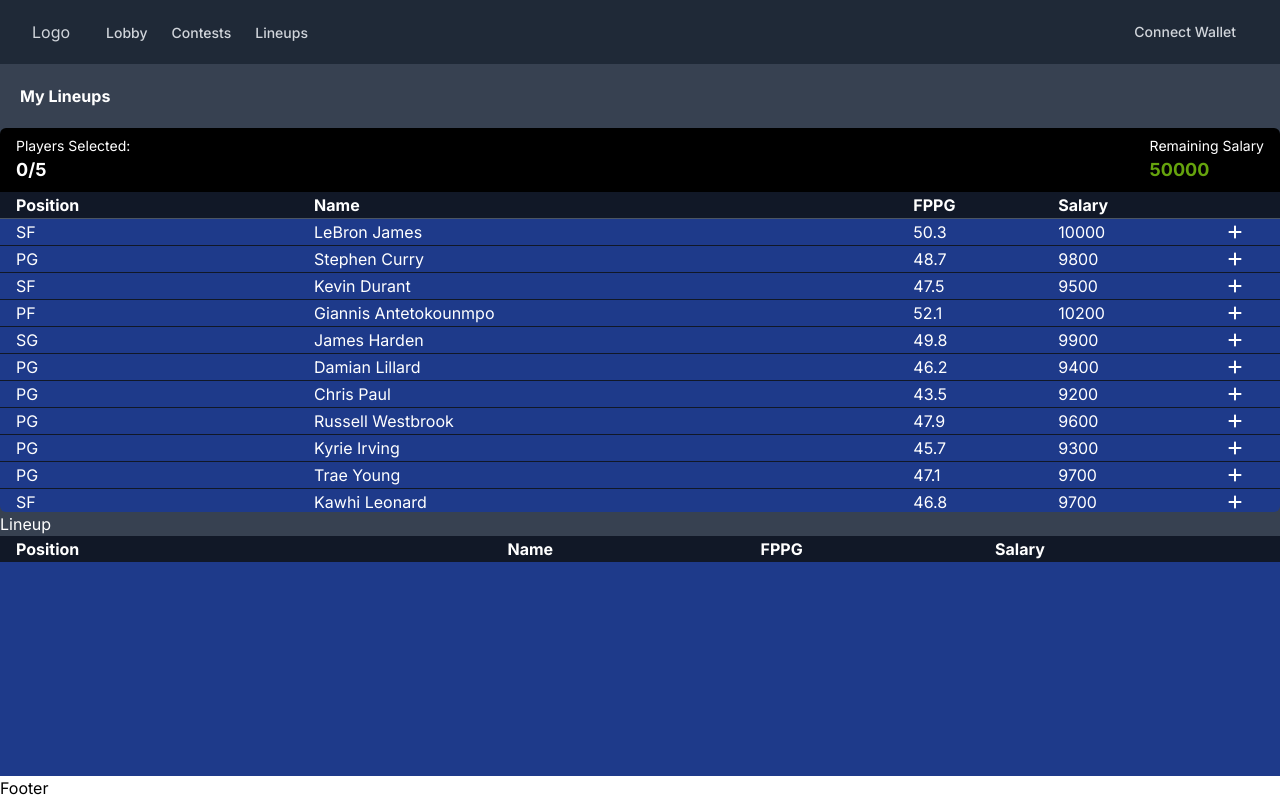
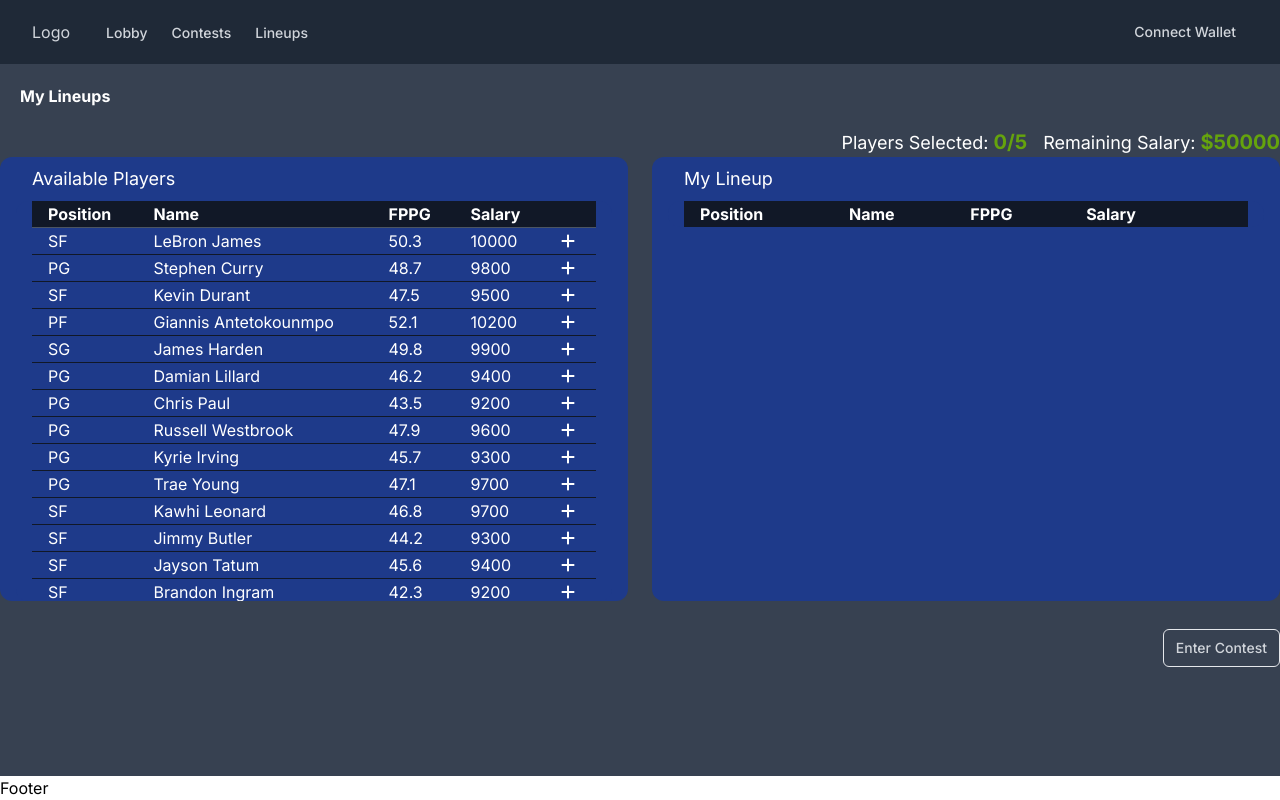
Before and after one commit to stallionStake/Stallion-Frontend, a Next.js app: page /lineups in a window 1280 px wide. Built offline with nearby package versions, Linux system fonts and the light colour scheme.

Commit message:
updated table

```diff
--- a/src/app/lineups/page.jsx
+++ b/src/app/lineups/page.jsx
@@ -1,6 +1,4 @@
 import PlayerPicker from "@/components/PlayerPicker/PlayerPicker";
-import EnterContestButton from "@/components/buttons/EnterContestButton";
-
 const Lineups = () => {
   return (
     <div>
@@ -8,7 +6,6 @@ const Lineups = () => {
         <h1 class="font-bold px-5 py-5">My Lineups</h1>
       </div>
       <PlayerPicker />
-      <EnterContestButton />
     </div>
   );
 };
--- a/src/components/PlayerPicker/PlayerPicker.jsx
+++ b/src/components/PlayerPicker/PlayerPicker.jsx
@@ -2,9 +2,10 @@
 
 import { useState } from "react";
 import { players } from "../data/players";
-import { FontAwesomeIcon } from "@fortawesome/react-fontawesome";
 import { faMinus, faPlus } from "@fortawesome/free-solid-svg-icons";
-import PickerHeader from "@/components/PlayerPicker/PickerHeader";
+import EnterContestButton from "@/components/buttons/EnterContestButton";
+import Table from '../Table';
+
 
 const PlayerPicker = () => {
   const initialSalaryAmount = 50000;
@@ -12,6 +13,20 @@ const PlayerPicker = () => {
   const [counter, setCounter] = useState(0);
   const [remainingSalary, setRemainingSalary] = useState(initialSalaryAmount);
   const [availablePlayers, setAvailablePlayers] = useState(players);
+  const availablePlayersColumns = [
+    { Header: 'Position', accessor: 'position' },
+    { Header: 'Name', accessor: 'name' },
+    { Header: 'FPPG', accessor: 'fppg' },
+    { Header: 'Salary', accessor: 'salary' },
+    { Header: '', accessor: 'actions', iconAdd: faPlus },
+  ];
+  const selectedPlayersColumns = [
+    { Header: 'Position', accessor: 'position' },
+    { Header: 'Name', accessor: 'name' },
+    { Header: 'FPPG', accessor: 'fppg' },
+    { Header: 'Salary', accessor: 'salary' },
+    { Header: '', accessor: 'actions', iconAdd: faMinus },
+  ];
 
   const handleAddPlayer = (playerId, playerSalary) => {
     const totalSalaryOfLineup = lineup.reduce(
@@ -58,74 +73,33 @@ const PlayerPicker = () => {
 
   return (
     <>
-      <PickerHeader remainingSalary={remainingSalary} counter={counter} />
       <div className="container mx-auto">
-        <div className="flex justify-between bg-blue-900 h-80 overflow-auto rounded-b-md">
-          <table className="w-full divide-y divide-gray-600">
-            <thead className="bg-gray-900 text-justify w-full">
-              <tr>
-                <th className="px-4 ">Position</th>
-                <th>Name</th>
-                <th>FPPG</th>
-                <th>Salary</th>
-                <th></th>
-              </tr>
-            </thead>
-            <tbody className="w-full divide-y divide-gray-900">
-              {availablePlayers.sort((a, b) => a.id - b.id).map((player) => (
-                <tr key={player.id}>
-                  <td className="px-4">{player.position}</td>
-                  <td>{player.name}</td>
-                  <td>{player.fppg}</td>
-                  <td>{player.salary}</td>
-                  <td>
-                    <button
-                      onClick={() => handleAddPlayer(player.id, player.salary)}
-                      disabled={counter >= 5}
-                    >
-                      <FontAwesomeIcon icon={faPlus} />
-                    </button>
-                  </td>
-                </tr>
-              ))}
-            </tbody>
-          </table>
+        <div className="text-right">
+          <span className="text-lg text-white">Players Selected: <span className="text-lime-600 text-xl font-bold">{counter}/5</span></span>
+          <span className="text-lg text-white ml-4">Remaining Salary: <span className="text-xl text-lime-600 font-bold">${remainingSalary}</span></span>
         </div>
-        <div>
-          <h2>Lineup</h2>
-          <div className="flex justify-between bg-blue-900 h-80 overflow-auto rounded-b-md">
-            <table className="w-full divide-y divide-gray-600">
-              <thead className="bg-gray-900 text-justify w-full">
-                <tr>
-                  <th className="px-4 ">Position</th>
-                  <th>Name</th>
-                  <th>FPPG</th>
-                  <th>Salary</th>
-                  <th></th>
-                </tr>
-              </thead>
-              <tbody className="w-full divide-y divide-gray-900">
-                {lineup.map((player) => (
-                  <tr key={player.id}>
-                    <td className="px-4">{player.position}</td>
-                    <td>{player.name}</td>
-                    <td>{player.fppg}</td>
-                    <td>{player.salary}</td>
-                    <td>
-                      <button
-                        onClick={() =>
-                          handleRemovePlayer(player.id, player.salary)
-                        }
-                      >
-                        <FontAwesomeIcon icon={faMinus} />
-                      </button>
-                    </td>
-                  </tr>
-                ))}
-              </tbody>
-            </table>
+        <div className="grid grid-cols-2 gap-6">
+          {/* Table 1: Available Players */}
+          <div className="container mx-auto px-4 bg-blue-900 rounded-xl">
+            <Table
+              label={"Available Players"}
+              columns={availablePlayersColumns}
+              data={availablePlayers} // Ensure this is the correct data structure
+              onAdd={(player) => handleAddPlayer(player.id, player.salary)}
+            />
+          </div>
+
+          {/* Table 2: Lineup */}
+          <div className="container mx-auto px-4 bg-blue-900 rounded-xl">
+              <Table
+              label={"My Lineup"}
+              columns={selectedPlayersColumns}
+              data={lineup} // Ensure this is the correct data structure
+              onAdd={(player) => handleRemovePlayer(player.id, player.salary)}
+            />
           </div>
         </div>
+        <EnterContestButton />
       </div>
     </>
   );
--- /dev/null
+++ b/src/components/Table.jsx
@@ -0,0 +1,54 @@
+// components/DynamicTable.jsx
+import React from 'react';
+import { FontAwesomeIcon } from '@fortawesome/react-fontawesome';
+
+const Table = ({ label, columns, data, onAdd, onRemove }) => {
+    return (
+        <>
+            <h2 className="text-white text-lg px-4 py-2">{label}</h2>
+            <div className="container mx-auto px-4 bg-blue-900 rounded-xl">
+                <div className="max-h-[400px] overflow-y-auto">
+                    <table className="w-full divide-y divide-gray-600 shadow-md ">
+                        <thead className="bg-gray-900 text-justify sticky top-0">
+                            <tr>
+                                {columns.map((column) => (
+                                    <th key={column.accessor} className="px-4">
+                                        {column.Header}
+                                    </th>
+                                ))}
+                            </tr>
+                        </thead>
+                        <tbody className="divide-y divide-gray-900">
+                            {data.map((row, rowIndex) => (
+                                <tr key={rowIndex}>
+                                    {columns.map((column) => (
+                                        <td key={column.accessor} className="px-4">
+                                            {column.accessor === 'actions' ? (
+                                                <>
+                                                    {onAdd && (
+                                                        <button onClick={() => onAdd(row)}>
+                                                            <FontAwesomeIcon icon={column.iconAdd} />
+                                                        </button>
+                                                    )}
+                                                    {onRemove && (
+                                                        <button onClick={() => onRemove(row)}>
+                                                            <FontAwesomeIcon icon={column.iconRemove} />
+                                                        </button>
+                                                    )}
+                                                </>
+                                            ) : (
+                                                row[column.accessor]
+                                            )}
+                                        </td>
+                                    ))}
+                                </tr>
+                            ))}
+                        </tbody>
+                    </table>
+                </div>
+            </div>
+        </>
+    );
+};
+
+export default Table;
```
